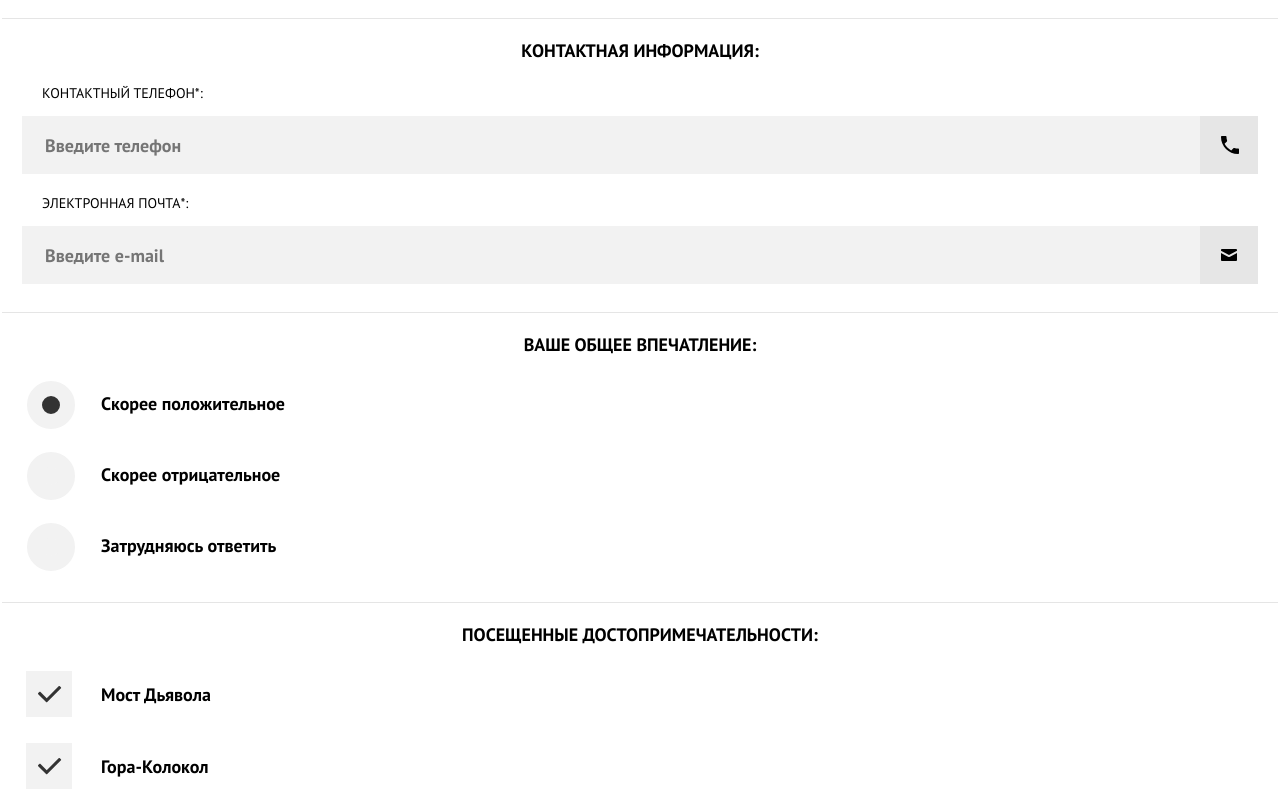
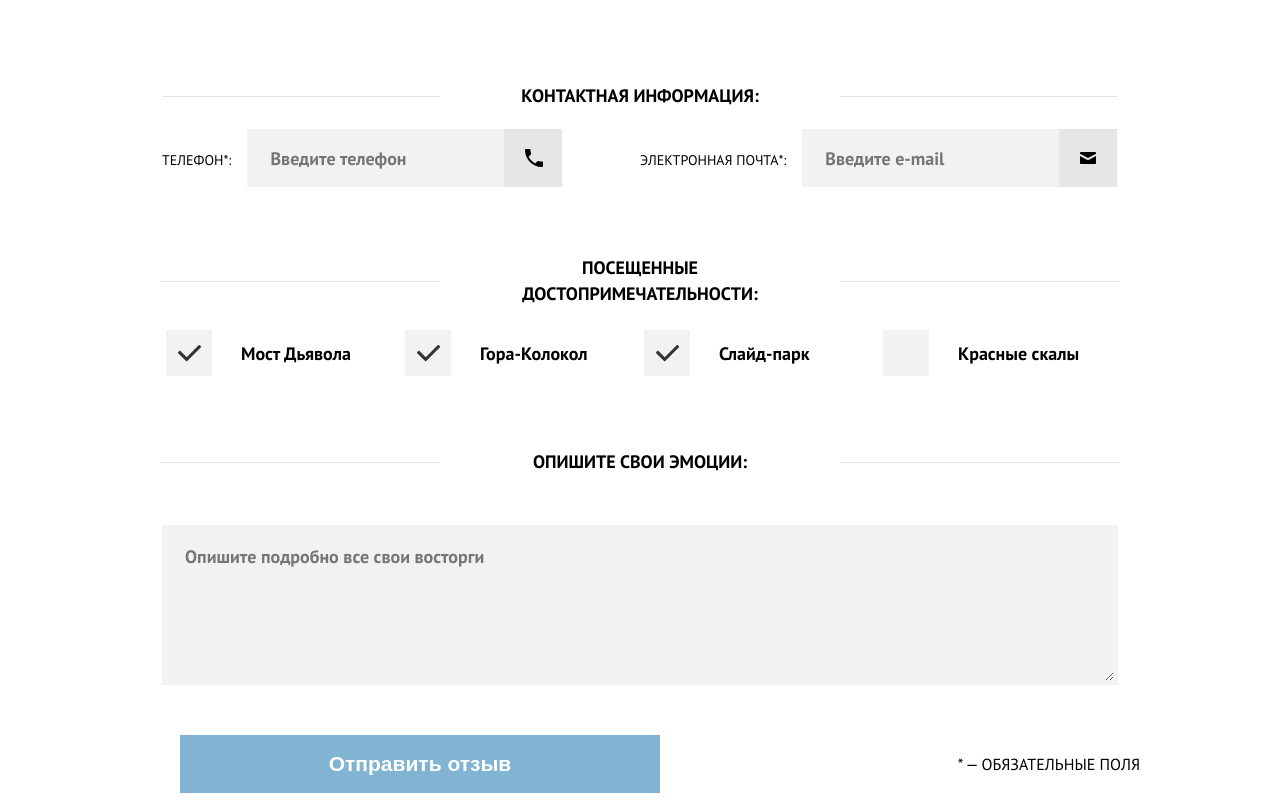
Before and after one commit to Rex4r/801653-sedona-22, a website: page source/form.html in a window 1280 px wide. Shown: the part 900-1700 px from the top of the page. Drawn offline with nearby package versions, Linux system fonts and the light colour scheme; files that its build step writes are made by us from their sources.

Commit message:
module4-task2

```diff
--- a/source/form.html
+++ b/source/form.html
@@ -17,16 +17,16 @@
     <div class="main-nav__wrapper">
       <ul class="main-nav__list">
         <li class="main-nav__item">
-          <a href="/">Главная</a>
+          <a href="/" class="main-nav__link">Главная</a>
         </li>
         <li class="main-nav__item">
-          <a href="/catalog.html">Фото и видео</a>
+          <a href="/catalog.html" class="main-nav__link">Фото и видео</a>
         </li>
         <li class="main-nav__item">
-          <a href="javascript:void(0);">Форма отзыва</a>
+          <a href="javascript:void(0);" class="main-nav__link">Форма отзыва</a>
         </li>
         <li class="main-nav__item">
-          <a href="https://htmlacademy.ru/intensive/adaptive">HTML ACADEMY</a>
+          <a href="https://htmlacademy.ru/intensive/adaptive" class="main-nav__link">HTML ACADEMY</a>
         </li>
       </ul>
     </div>
@@ -49,7 +49,7 @@
   <section class="review">
     <form target="https://echo.htmlacademy.ru" method="post" class="form">
       <fieldset class="form__fieldset form__fieldset--name">
-        <legend class="form__title title">Представьтесь:</legend>
+        <legend class="form__title form__title--name title">Представьтесь:</legend>
         <div class="form__row">
           <label for="name" class="form__label">Имя*:</label>
           <div class="form__input-wrapper">
@@ -67,9 +67,9 @@
       </fieldset>
 
       <fieldset class="form__fieldset form__fieldset--contact">
-        <legend class="form__title title">Контактная информация:</legend>
+        <legend class="form__title form__title--contact title">Контактная информация:</legend>
         <div class="form__row form__row--column">
-          <label for="phone" class="form__label">Контактный телефон*:</label>
+          <label for="phone" class="form__label"><span class="hide-on-desktop">Контактный</span> телефон*:</label>
           <div class="form__input-wrapper form__input-wrapper--phone">
             <input id="phone" name="phone" class="input form__input" type="text" placeholder="Введите телефон" required>
           </div>
@@ -83,7 +83,7 @@
       </fieldset>
 
       <fieldset class="form__fieldset form__fieldset--rate">
-        <legend class="form__title title">Ваше общее впечатление:</legend>
+        <legend class="form__title form__title--rate title">Ваше общее впечатление:</legend>
         <div class="form__row">
           <input id="rate-good" name="rate" class="radio-button form__radio-button" type="radio" value="Скорее положительное" checked="checked">
           <label for="rate-good" class="form__label form__label--bold">Скорее положительное</label>
@@ -99,7 +99,7 @@
       </fieldset>
 
       <fieldset class="form__fieldset form__fieldset--checklist">
-        <legend class="form__title title">посещенные достопримечательности:</legend>
+        <legend class="form__title form__title--checklist title">посещенные<br> достопримечательности:</legend>
         <div class="form__row">
           <input id="places-bridge" name="places-bridge" class="checkbox form__checkbox" type="checkbox" value="Мост Дьявола" checked="checked">
           <label for="places-bridge" class="form__label form__label--bold">Мост Дьявола</label>
@@ -119,15 +119,16 @@
       </fieldset>
 
       <fieldset class="form__fieldset form__fieldset--comment">
-        <legend class="form__title title">Опишите свои эмоции:</legend>
+        <legend class="form__title form__title--comment title">Опишите свои эмоции:</legend>
         <div class="form__row">
           <label for="review-text" class="hidden">Опишите свои эмоции:</label>
           <textarea id="review-text" name="review-text" class="textarea form__textarea" placeholder="Опишите подробно все свои восторги" rows="5" ></textarea>
         </div>
       </fieldset>
 
-      <div class="wrapper">
+      <div class="form__wrapper wrapper">
         <button type="submit" class="button form__button">Отправить отзыв</button>
+        <div class="form__note">* — обязательные поля</div>
       </div>
     </form>
   </section>
--- a/source/sass/blocks/form.scss
+++ b/source/sass/blocks/form.scss
@@ -1,3 +1,20 @@
+@import "../global/variables";
+
+.form {
+  @media (min-width: $tablet-width) {
+    max-width: 960px;
+    margin: 0 auto 60px;
+    padding: 0 60px;
+    display: grid;
+    grid-template-columns: 1fr 1fr;
+    grid-template-areas:
+      "row1-l row1-r"
+      "row2 row2"
+      "row3 row3"
+      "row4 row4"
+      "row5 row5";
+  }
+}
 
 .form__fieldset {
   border: none;
@@ -5,22 +22,93 @@
 
   &--name {
     padding-bottom: 25px;
+
+    @media (min-width: $tablet-width) {
+      grid-area: row1-r;
+      padding: 0 0 0 58px;
+      margin-bottom: 70px;
+    }
   }
 
   &--contact {
     padding-bottom: 28px;
+
+    @media (min-width: $tablet-width) {
+      grid-area: row2;
+    }
+
+    @media (min-width: $desktop-width) {
+      display: flex;
+      flex-wrap: wrap;
+      align-items: flex-start;
+
+      .form__title {
+        flex: 0 0 100%;
+      }
+
+      .form__row {
+        flex: 0 0 50%;
+      }
+
+      .form__input {
+        max-width: 257px;
+      }
+    }
   }
 
   &--rate {
     padding-bottom: 31px;
+
+    @media (min-width: $tablet-width) {
+      grid-area: row1-l;
+      padding: 0;
+      margin-bottom: 70px;
+      position: relative;
+
+      &::before {
+        content: "";
+        display: block;
+        position: absolute;
+        bottom: 0;
+        right: 0;
+        width: 1px;
+        height: calc(100% + 45px);
+        background-color: $input-darker;
+      }
+    }
   }
 
   &--checklist {
     padding-bottom: 30px;
+
+    @media (min-width: $tablet-width) {
+      grid-area: row3;
+      display: flex;
+      flex-wrap: wrap;
+      align-items: flex-start;
+
+      .form__title {
+        flex: 0 0 100%;
+      }
+
+      .form__row {
+        flex: 0 0 50%;
+      }
+    }
+
+    @media (min-width: $desktop-width) {
+      .form__row {
+        flex: 0 0 25%;
+      }
+    }
   }
 
   &--comment {
     padding-bottom: 50px;
+
+    @media (min-width: $tablet-width) {
+      grid-area: row4;
+    }
   }
 }
 
@@ -31,6 +119,20 @@
   padding: 20px 0;
   text-align: center;
 
+  @media (min-width: $tablet-width) {
+    &::after {
+      content: "";
+      display: block;
+      position: absolute;
+      top: 0;
+      left: calc(50% - 200px);
+      width: 400px;
+      height: 100%;
+      background-color: #ffffff;
+      z-index: -1;
+    }
+  }
+
   &::before {
     content: "";
     display: block;
@@ -40,6 +142,37 @@
     width: 100%;
     height: 1px;
     background-color: $input-darker;
+    z-index: -2;
+
+    @media (min-width: $tablet-width) {
+      top: 50%;
+    }
+  }
+
+  &--name,
+  &--rate {
+    @media (min-width: $tablet-width) {
+      text-align: left;
+
+      &::before,
+      &::after {
+        display: none;
+      }
+    }
+  }
+
+  &--checklist br {
+    display: none;
+
+    @media (min-width: $tablet-width) {
+      display: inline;
+    }
+  }
+
+  &--comment {
+    @media (min-width: $tablet-width) {
+      margin-bottom: 30px;
+    }
   }
 }
 
@@ -48,6 +181,10 @@
   align-items: center;
   margin-bottom: 20px;
   padding: 0 20px;
+
+  @media (min-width: $tablet-width) {
+    padding: 0;
+  }
 
   &:last-child {
     margin-bottom: 0;
@@ -59,6 +196,15 @@
 
     .form__label {
       margin: 0 0 14px 20px;
+    }
+
+    @media (min-width: $desktop-width) {
+      flex-direction: row;
+      align-items: baseline;
+
+      .form__label {
+        margin: 0 16px 0 0;
+      }
     }
   }
 }
@@ -115,3 +261,27 @@
 .form__checkbox {
   margin-right: 29px;
 }
+
+.form__wrapper {
+  @media (min-width: $tablet-width) {
+    width: 100%;
+    display: flex;
+    align-items: center;
+    justify-content: space-between;
+    grid-area: row5;
+  }
+}
+
+.form__button {
+  @media (min-width: $tablet-width) {
+    max-width: 50%;
+  }
+}
+
+.form__note {
+  display: none;
+
+  @media (min-width: $tablet-width) {
+    display: block;
+  }
+}
--- a/source/sass/global/global.scss
+++ b/source/sass/global/global.scss
@@ -147,3 +147,9 @@
     background-color: $input-darker;
   }
 }
+
+@media (min-width: $desktop-width) {
+  .hide-on-desktop {
+    display: none;
+  }
+}
```
